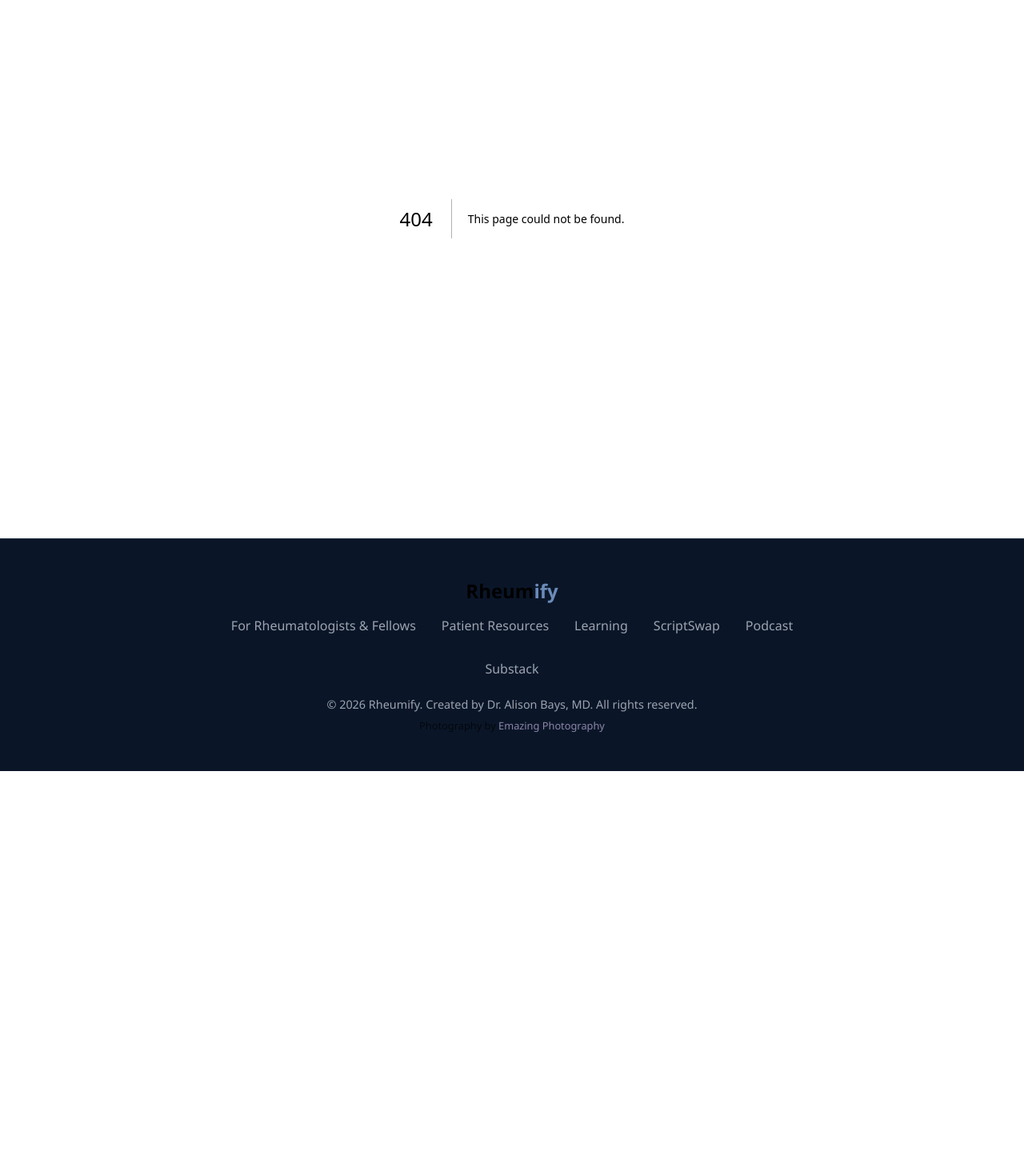
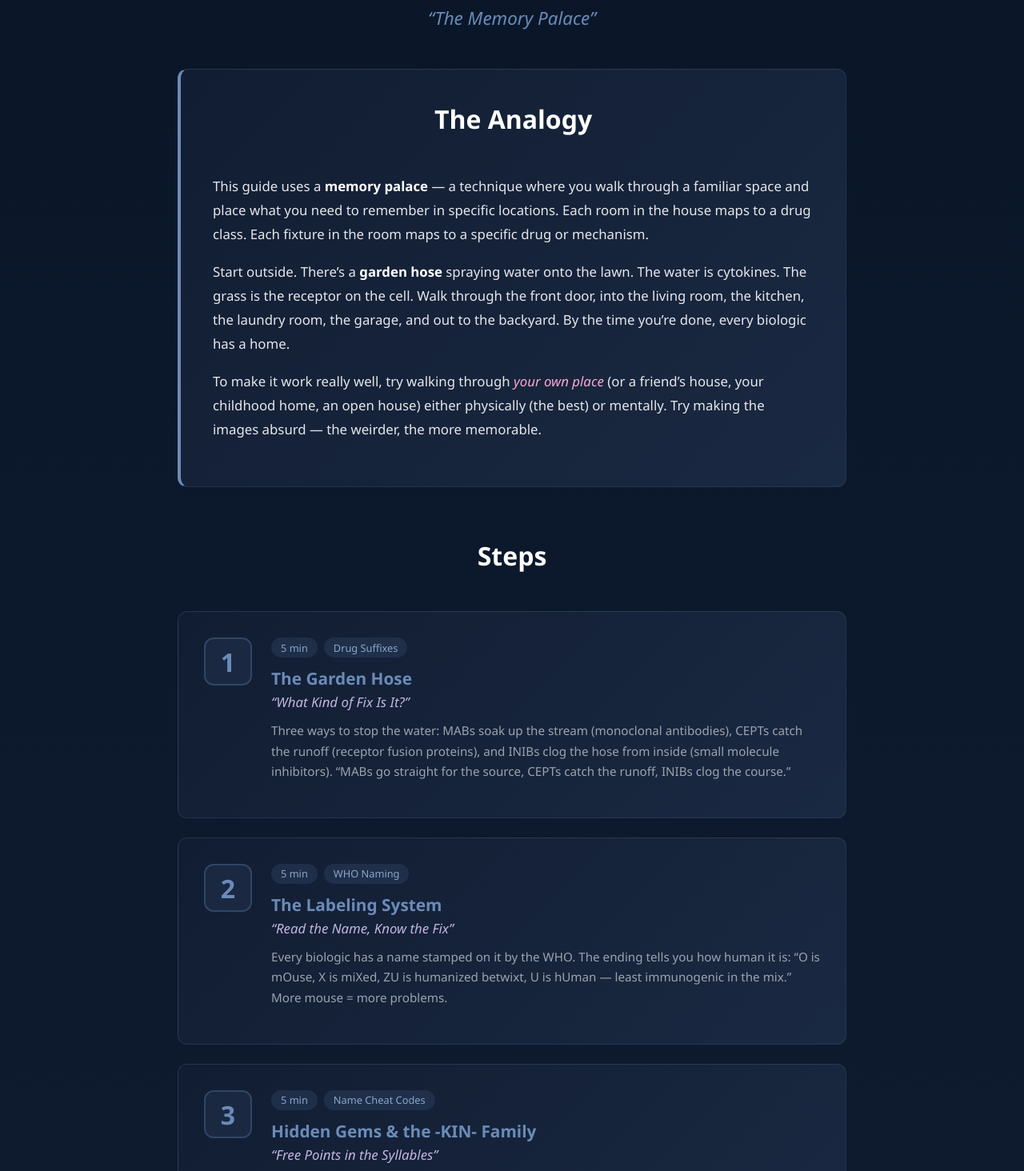
Before and after one commit to rheumify/rheumify-website, a Next.js app: page /learning/biologics in a window 1280 px wide. Before the commit this address had no page. Shown: the part 193-1657 px from the top of the page at 80% size. Before the commit the page ends 1157 px from the top, so only its background shows below. Built offline with nearby package versions, Linux system fonts and the light colour scheme.

Commit message:
Add Biologics Memory Palace landing page

```diff
--- /dev/null
+++ b/app/learning/biologics/page.js
@@ -0,0 +1,153 @@
+export const metadata = {
+  title: 'Rheumatology Biologics \u2014 The Memory Palace',
+  description: 'Master every biologic mechanism through a house memory palace. Drug suffixes, naming codes, mnemonics, dosing, and FDA indications \u2014 room by room, drug by drug. By Dr. Alison Bays.',
+};
+
+export default function BiologicsOverviewPage() {
+  return (
+    <main className="main">
+      <div className="learning-hero">
+        <p className="breadcrumb">
+          <a href="/">Home</a> &gt; <a href="/learning">Learning</a> &gt; Biologics
+        </p>
+        <h1 className="page-title">Rheumatology Biologics</h1>
+        <p className="learning-subtitle">&ldquo;The Memory Palace&rdquo;</p>
+      </div>
+
+      <section className="aps-intro">
+        <div className="analogy-setup-card">
+          <h2 className="section-title">The Analogy</h2>
+          <p>
+            This guide uses a <strong>memory palace</strong> &mdash; a technique where you walk through
+            a familiar space and place what you need to remember in specific locations. Each room in the
+            house maps to a drug class. Each fixture in the room maps to a specific drug or mechanism.
+          </p>
+          <p>
+            Start outside. There&rsquo;s a <strong>garden hose</strong> spraying water onto the lawn.
+            The water is cytokines. The grass is the receptor on the cell. Walk through the front door,
+            into the living room, the kitchen, the laundry room, the garage, and out to the backyard.
+            By the time you&rsquo;re done, every biologic has a home.
+          </p>
+          <p>
+            To make it work really well, try walking through <em>your own place</em> (or a friend&rsquo;s
+            house, your childhood home, an open house) either physically (the best) or mentally. Try making
+            the images absurd &mdash; the weirder, the more memorable.
+          </p>
+        </div>
+      </section>
+
+      <section className="learning-topics">
+        <h2 className="section-title">Steps</h2>
+
+        <div className="module-overview-card">
+          <div className="module-overview-number">1</div>
+          <div className="module-overview-content">
+            <div className="topic-card-tags">
+              <span className="topic-tag">5 min</span>
+              <span className="topic-tag">Drug Suffixes</span>
+            </div>
+            <h3>The Garden Hose</h3>
+            <p className="topic-card-analogy">&ldquo;What Kind of Fix Is It?&rdquo;</p>
+            <p className="topic-card-description">
+              Three ways to stop the water: MABs soak up the stream (monoclonal antibodies), CEPTs
+              catch the runoff (receptor fusion proteins), and INIBs clog the hose from inside (small
+              molecule inhibitors). &ldquo;MABs go straight for the source, CEPTs catch the runoff,
+              INIBs clog the course.&rdquo;
+            </p>
+          </div>
+        </div>
+
+        <div className="module-overview-card">
+          <div className="module-overview-number">2</div>
+          <div className="module-overview-content">
+            <div className="topic-card-tags">
+              <span className="topic-tag">5 min</span>
+              <span className="topic-tag">WHO Naming</span>
+            </div>
+            <h3>The Labeling System</h3>
+            <p className="topic-card-analogy">&ldquo;Read the Name, Know the Fix&rdquo;</p>
+            <p className="topic-card-description">
+              Every biologic has a name stamped on it by the WHO. The ending tells you how human it is:
+              &ldquo;O is mOuse, X is miXed, ZU is humanized betwixt, U is hUman &mdash; least
+              immunogenic in the mix.&rdquo; More mouse = more problems.
+            </p>
+          </div>
+        </div>
+
+        <div className="module-overview-card">
+          <div className="module-overview-number">3</div>
+          <div className="module-overview-content">
+            <div className="topic-card-tags">
+              <span className="topic-tag">5 min</span>
+              <span className="topic-tag">Name Cheat Codes</span>
+            </div>
+            <h3>Hidden Gems &amp; the -KIN- Family</h3>
+            <p className="topic-card-analogy">&ldquo;Free Points in the Syllables&rdquo;</p>
+            <p className="topic-card-description">
+              HUMIRA spells out its mechanism. ABATE is in abatacept. -FRO- means interferon. And every
+              drug with -KIN- in the name hunts an interleuKIN &mdash; but which one? CANA fires at ONE,
+              USTE blocks the USUAL TWO, SECU-rity guards SEVENTEEN.
+            </p>
+          </div>
+        </div>
+
+        <div className="module-overview-card">
+          <div className="module-overview-number">4</div>
+          <div className="module-overview-content">
+            <div className="topic-card-tags">
+              <span className="topic-tag">15 min</span>
+              <span className="topic-tag">Drug-by-Drug</span>
+            </div>
+            <h3>The House Tour</h3>
+            <p className="topic-card-analogy">&ldquo;Room by Room, Drug by Drug&rdquo;</p>
+            <p className="topic-card-description">
+              Front door (IL-1) &rarr; Thermostat (IL-6) &rarr; TV (IL-17) &rarr; Kitchen freezer (TNF)
+              &rarr; Laundry room (B cells) &rarr; Garage electrical panel (JAK) &rarr; Smart thermostat
+              (TYK2) &rarr; Backyard (PDE4). Every drug with its mechanism, mnemonic, dosing, and
+              FDA indications. Includes deucravacitinib (2026).
+            </p>
+          </div>
+        </div>
+      </section>
+
+      <section className="aps-references">
+        <h2 className="section-title">The Whole House at a Glance</h2>
+        <div className="references-card">
+          <ul className="references-list">
+            <li>
+              <strong>Garden Hose:</strong> MABs go straight for the source, CEPTs catch the runoff,
+              INIBs clog the course.
+            </li>
+            <li>
+              <strong>Front Door (IL-1):</strong> ANA blocks ALL IL-ONE at the door. CANA? CAN only
+              block beta, nothing more.
+            </li>
+            <li>
+              <strong>Thermostat (IL-6):</strong> TOCI TOUCHES the SIX receptor &mdash; Giant Cell&rsquo;s
+              protector. CRP goes silent, but infection still burns.
+            </li>
+            <li>
+              <strong>TV (IL-17):</strong> SECU-rity checks IDs at SEVENTEEN &mdash; Crohn&rsquo;s gets
+              cancelled from the screen.
+            </li>
+            <li>
+              <strong>Kitchen Freezer (TNF):</strong> Five drugs on ICE. CERTified PEG-nant friendly.
+              The CEPT can CATCH but can&rsquo;t CROHN&rsquo;s.
+            </li>
+            <li>
+              <strong>Laundry Room (B cells):</strong> RITUAL sacrifice (rituximab). Starve the
+              survivors (belimumab).
+            </li>
+            <li>
+              <strong>Garage (JAK):</strong> TOFA&rsquo;s a TOTAL blackout, BARI BARS the first two,
+              UPA blocks just one. Smart thermostat: DEUCE hits TYK-TWO.
+            </li>
+            <li>
+              <strong>Backyard (PDE4):</strong> Block PDE, let cAMP stay &mdash; APREMILAST saves the day.
+            </li>
+          </ul>
+        </div>
+      </section>
+    </main>
+  );
+}
```
